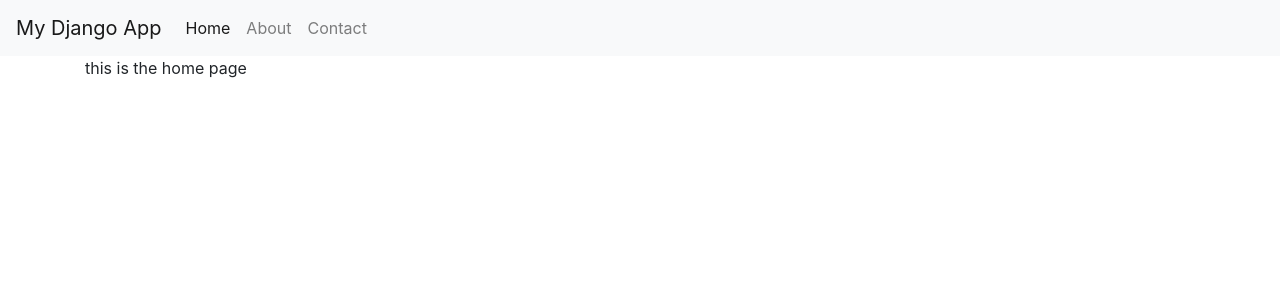
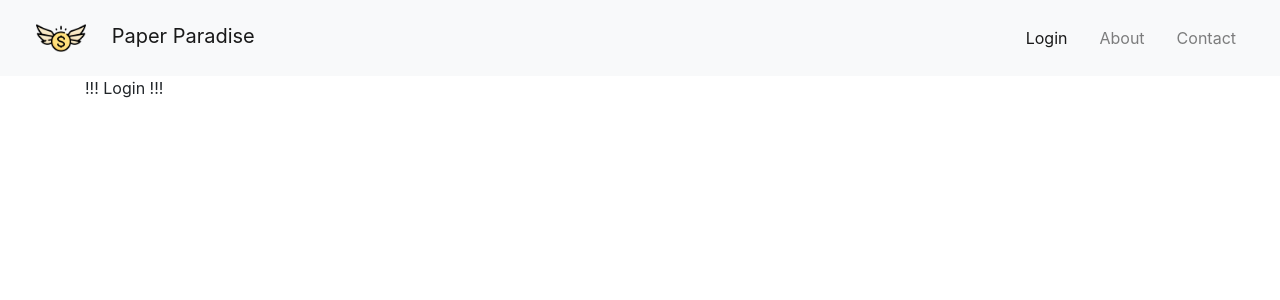
Before and after one commit to bmajkut9/django_stocktrader_website, a Django app: page / in a window 1280 px wide. Shown: the top 300 px of the page. Run offline with Django 5.2, Linux system fonts and the light colour scheme; some libraries are stand-ins or nearby versions.

Commit message:
4/25 - Customized nav bar and made it response to login navigation
- TODO: Build other pages and configure login forms

```diff
--- a/papertrade_website/myapp/templates/base.html
+++ b/papertrade_website/myapp/templates/base.html
@@ -1,3 +1,5 @@
+{% load static %}
+
 <!DOCTYPE html>
 <html lang="en">
   <head>
@@ -8,22 +10,23 @@
         Django App
       {% endblock %}
     </title>
-    <link rel="stylesheet" href="https://stackpath.bootstrapcdn.com/bootstrap/4.3.1/css/bootstrap.min.css"  rel="stylesheet" />
+    <link rel="stylesheet" href="https://stackpath.bootstrapcdn.com/bootstrap/4.3.1/css/bootstrap.min.css" rel="stylesheet" />
   </head>
   <body>
     <nav class="navbar navbar-expand-lg navbar-light bg-light">
-      <a class="navbar-brand" href="#">My Django App</a>
+      <a class="navbar-brand" href="#"><img src="{% static 'logo.png' %}" alt="Logo" style="height: 50px; margin-right: 20px; margin-left: 20px;">
+        Paper Paradise</a>
       <button class="navbar-toggler" type="button" data-toggle="collapse" data-target="#navbarNav" aria-controls="navbarNav" aria-expanded="false" aria-label="Toggle navigation"><span class="navbar-toggler-icon"></span></button>
-      <div class="collapse navbar-collapse" id="navbarNav">
-        <ul class="navbar-nav">
-          <li class="nav-item active">
-            <a class="nav-link" href="#">Home</a>
+      <div class="collapse navbar-collapse" id="navbarNav" style="margin-right: 20px;">
+        <ul class="navbar-nav ml-auto">
+          <li class="nav-item {% if request.path == '/login/' or request.path == '/' %}active{% endif %} ml-3">
+            <a class="nav-link" href="/login/">Login</a>
           </li>
-          <li class="nav-item">
-            <a class="nav-link" href="#">About</a>
+          <li class="nav-item {% if request.path == '/about/' %}active{% endif %} ml-3">
+            <a class="nav-link" href="/about/">About</a>
           </li>
-          <li class="nav-item">
-            <a class="nav-link" href="#">Contact</a>
+          <li class="nav-item {% if request.path == '/contact/' %}active{% endif %} ml-3">
+            <a class="nav-link" href="/contact/">Contact</a>
           </li>
         </ul>
       </div>
--- a/papertrade_website/myapp/templates/home.html
+++ b/papertrade_website/myapp/templates/login.html
@@ -1,4 +1,4 @@
 {% extends "base.html" %} {% block title %} Home Page {% endblock %}
 {% block content %}
-<p>this is the home page</p>
+<p>!!! Login !!!</p>
 {% endblock %}
--- a/papertrade_website/myapp/urls.py
+++ b/papertrade_website/myapp/urls.py
@@ -2,6 +2,7 @@ from django.urls import path
 from . import views
 
 urlpatterns = [
-    path("", views.home, name = "home"),
+    path("", views.login, name = "login"),
+    path("login/", views.login, name = "login"),
     path("todos/", views.todos, name = "Todos")
 ]
--- a/papertrade_website/myapp/views.py
+++ b/papertrade_website/myapp/views.py
@@ -2,8 +2,8 @@ from django.shortcuts import render, HttpResponse
 from .models import TodoItem
 # Create your views here.
 
-def home(request):
-    return render(request, "home.html")
+def login(request):
+    return render(request, "login.html")
 
 def todos(request):
     items = TodoItem.objects.all()
--- a/papertrade_website/papertrade_website/settings.py
+++ b/papertrade_website/papertrade_website/settings.py
@@ -11,6 +11,7 @@ https://docs.djangoproject.com/en/5.0/ref/settings/
 """
 
 from pathlib import Path
+import os
 
 # Build paths inside the project like this: BASE_DIR / 'subdir'.
 BASE_DIR = Path(__file__).resolve().parent.parent
@@ -122,3 +123,8 @@ STATIC_URL = 'static/'
 # https://docs.djangoproject.com/en/5.0/ref/settings/#default-auto-field
 
 DEFAULT_AUTO_FIELD = 'django.db.models.BigAutoField'
+
+STATIC_URL = '/static/'
+STATICFILES_DIRS = [
+    BASE_DIR / 'static/assets',
+]
--- a/papertrade_website/papertrade_website/urls.py
+++ b/papertrade_website/papertrade_website/urls.py
@@ -16,8 +16,12 @@ Including another URLconf
 """
 from django.contrib import admin
 from django.urls import path, include
+from django.contrib.staticfiles.urls import staticfiles_urlpatterns
+
 
 urlpatterns = [
     path('admin/', admin.site.urls),
     path ("", include("myapp.urls"))
-]
+ ]
+
+urlpatterns += staticfiles_urlpatterns()
```
Also changed, not shown: papertrade_website/static/assets/logo.png (added), 1 other file.
